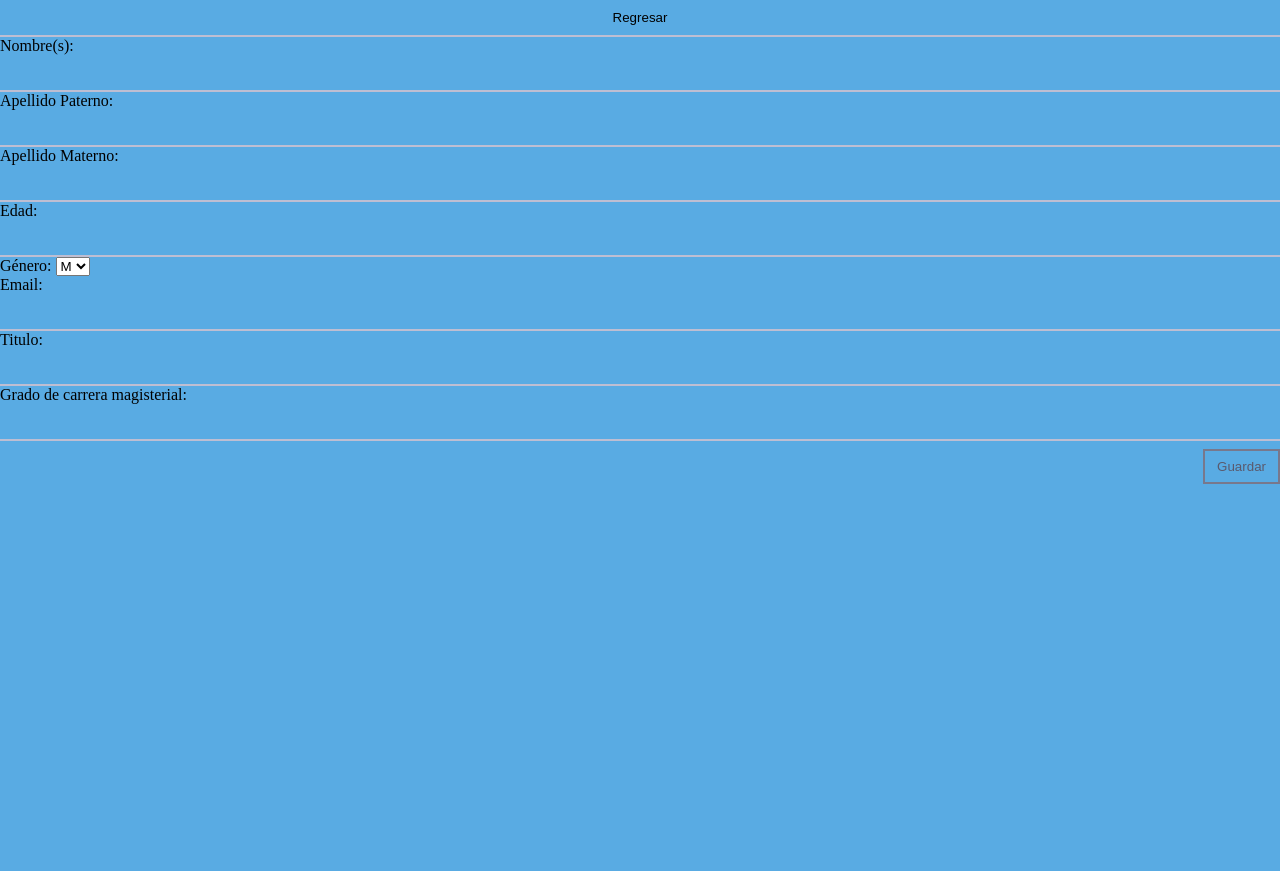
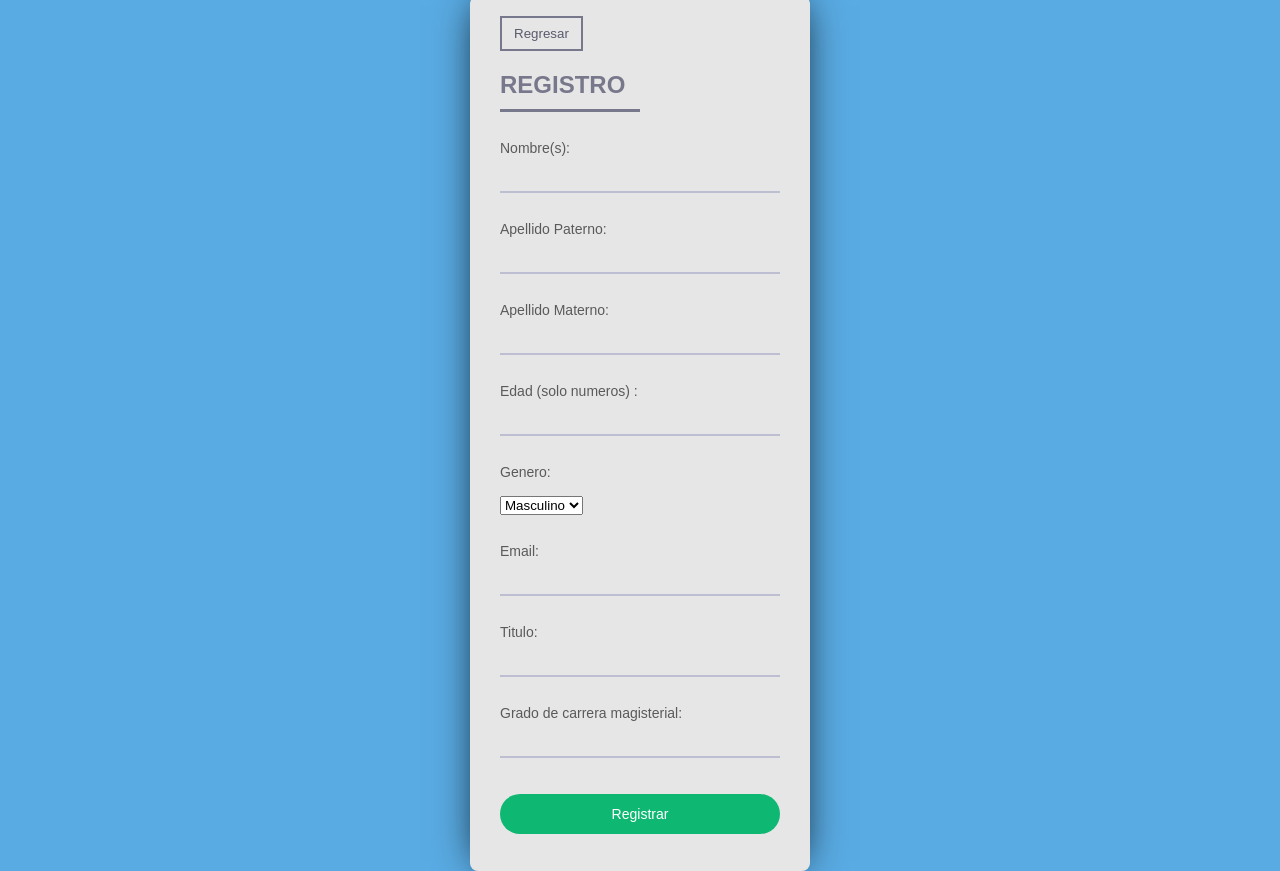
Before and after one commit to Dancerd12/Pagina_Datos_Estadisticos, a PHP site: page /html/RegistroProfesor.html in a window 1280 px wide. Before the commit the page ends 484 px from the top, so only its background shows below. Run offline with PHP 8.4, Linux system fonts and the light colour scheme.

Commit message:
Codigo css de registro profesor

```diff
--- a/css/estiloregprof.css
+++ b/css/estiloregprof.css
@@ -1,10 +1,58 @@
-body{background:#59ABE3;margin:0}
-.form{width:340px;height:440px;background:#e6e6e6;border-radius:8px;box-shadow:0 0 40px -10px #000;margin:calc(50vh - 220px) auto;padding:20px 30px;max-width:calc(100vw - 40px);box-sizing:border-box;font-family:'Montserrat',sans-serif;position:relative}
-h2{margin:10px 0;padding-bottom:10px;width:180px;color:#78788c;border-bottom:3px solid #78788c}
-input{width:100%;padding:10px;box-sizing:border-box;background:none;outline:none;resize:none;border:0;font-family:'Montserrat',sans-serif;transition:all .3s;border-bottom:2px solid #bebed2}
-input:focus{border-bottom:2px solid #78788c}
-p:before{content:attr(type);display:block;margin:28px 0 0;font-size:14px;color:#5a5a5a}
-button{float:right;padding:8px 12px;margin:8px 0 0;font-family:'Montserrat',sans-serif;border:2px solid #78788c;background:0;color:#5a5a6e;cursor:pointer;transition:all .3s}
-button:hover{background:#78788c;color:#fff}
-div{content:'Hi';position:absolute;bottom:-15px;right:-20px;background:#50505a;color:#fff;width:320px;padding:16px 4px 16px 0;border-radius:6px;font-size:13px;box-shadow:10px 10px 40px -14px #000}
-span{margin:0 5px 0 15px}
+body
+{
+      background:#59ABE3;margin:0
+}
+
+.form
+{
+      width:340px;height:875px;background:#e6e6e6;border-radius:8px;box-shadow:0 0 40px -10px #000;margin:calc(27vh - 220px) auto;padding:20px 30px;max-width:calc(100vw - 40px);box-sizing:border-box;font-family:'Montserrat',sans-serif;position:relative
+}
+
+button
+{
+      float:left;padding:8px 12px;margin:8 px 0 0;margin-bottom: 20;font-family:'Montserrat',sans-serif;border:2px solid #78788c;background:0;color:#5a5a6e;cursor:pointer;transition:all .3s
+}
+
+button:hover
+{
+      background:#59ABE3;color:#fff
+}
+
+h2
+{
+      margin-top:10px 0;padding-bottom:10px;width:140px;color:#78788c;border-bottom:3px solid #78788c
+}
+
+input
+{
+      width:100%;padding:10px;box-sizing:border-box;background:none;outline:none;resize:none;border:0;font-family:'Montserrat',sans-serif;transition:all .3s;border-bottom:2px solid #bebed2
+}
+
+input:focus
+{
+      border-bottom:2px solid #78788c
+}
+
+p:before
+{
+      content:attr(type);display:block;margin:28px 0 0;font-size:14px;color:#5a5a5a
+}
+
+input[type="submit"]
+{
+      margin-top: 20px;
+      border: none;
+      outline: none;
+      height: 40px;
+      background: #0fb872;
+      color: #fff;
+      font-size: 14px;
+      border-radius: 20px;
+}
+
+input[type="submit"]:hover
+{
+      cursor: pointer;
+      background: #59ABE3;
+      color: #000;
+}
--- a/html/RegistroProfesor.html
+++ b/html/RegistroProfesor.html
@@ -1,24 +1,30 @@
-<form class="VentanaRProf">
+<form class="form">
       <link rel="stylesheet" href="../css/estiloregprof.css">
-      <input name=btnRegresar type="submit" value="Regresar"><br>
-      <label for="lblNombres"> Nombre(s): </label>
-            <input placeholder="                  "><br>
-      <label for="lblApellidoP"> Apellido Paterno: </label>
-            <input placeholder="                  "><br>
-      <label for="lblApellido M"> Apellido Materno: </label>
-            <input placeholder="                  "><br>
-      <label for="lblEdad"> Edad: </label>
-            <input placeholder=" ">
-      <label for="lblGenero"> Género: </label>
-      <select name="slGenero">
-            <option value="ValMasculino">M</option>
-            <option value="ValFemenino">F</option>
-        </select><br>
-      <label for="lblCorreo"> Email: </label>
-            <input placeholder="                  "><br>
-      <label for="lblTitulo"> Titulo: </label>
-            <input placeholder="                  "><br>
-      <label for="lblCarreraM"> Grado de carrera magisterial: </label>
-            <input placeholder="                  "><br>
-      <button>Guardar</button>
-</form>
+
+      <button>Regresar</button>
+
+      <h2>REGISTRO</h2>
+
+      <p type="Nombre(s):"><input placeholder=""></input></p>
+
+      <p type="Apellido Paterno:"><input placeholder=""></input></p>
+
+      <p type="Apellido Materno:"><input placeholder=""></input></p>
+
+      <p type="Edad (solo numeros) :"><input placeholder=""></input></p>
+
+      <p type="Genero:"></p>
+            <select name="categoria">
+                <option value="Mas">Masculino</option>
+                <option value="Fem">Femenino</option>
+            </select>
+
+      <p type="Email:"><input placeholder=""></input></p>
+
+      <p type="Titulo:"><input placeholder=""></input></p>
+
+      <p type="Grado de carrera magisterial:"><input placeholder=""></input></p>
+
+      <input type="submit" value="Registrar">
+
+<form>
```
